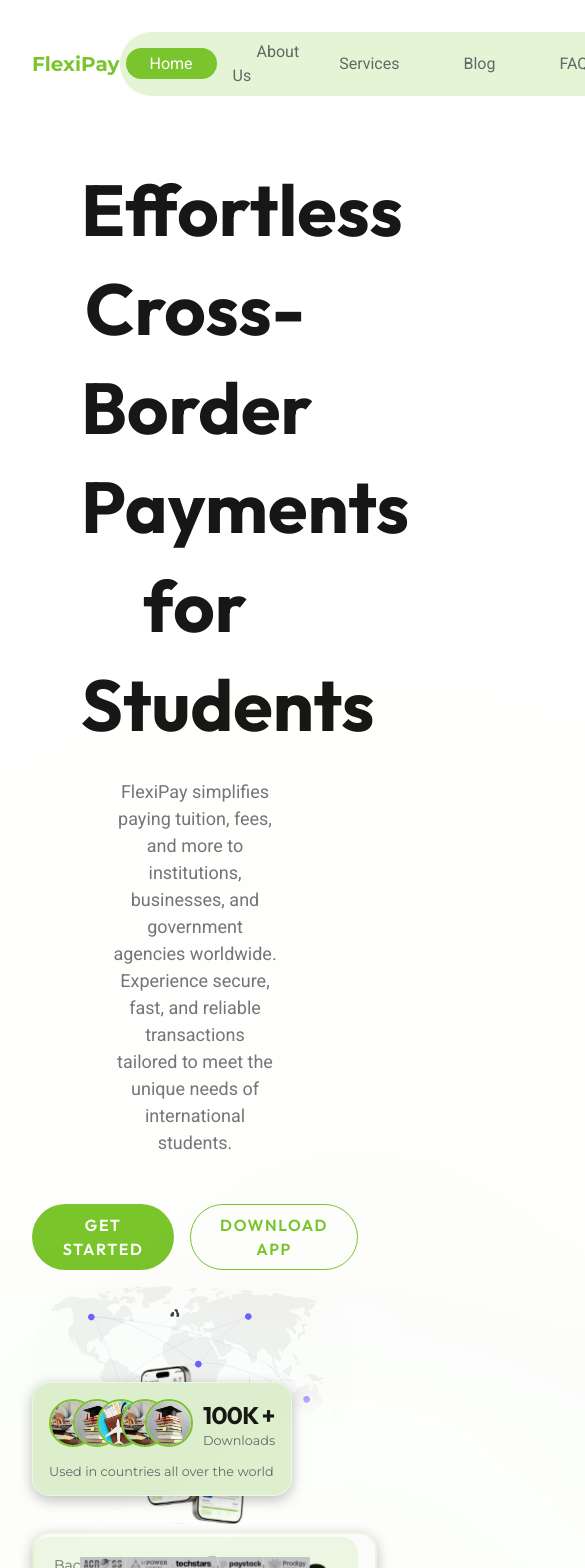
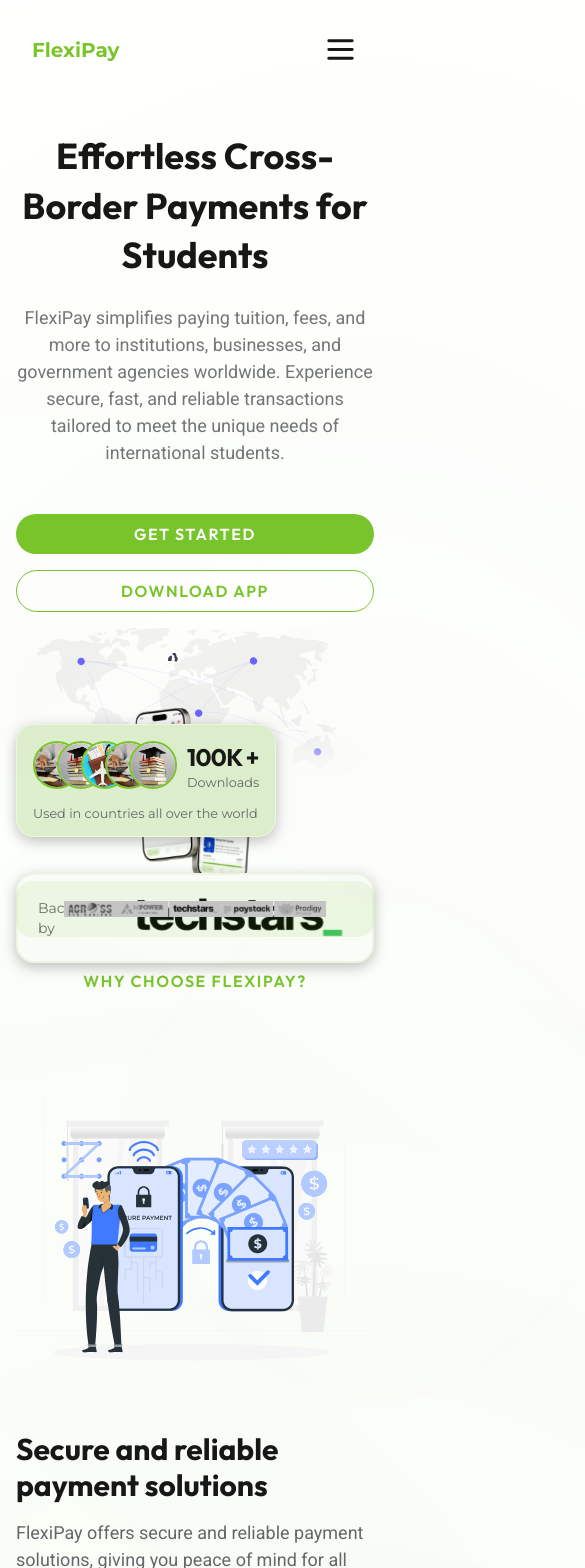
Before and after one commit to Nexoria-Studio/flexpay, a Next.js app: page / in a window 390 px wide. Shown: the top 1568 px of the page, 585 px wide, since content can reach past the window. Built offline with nearby package versions, Linux system fonts and the light colour scheme.

Commit message:
basic responsive layout

```diff
--- a/app/globals.css
+++ b/app/globals.css
@@ -49,7 +49,7 @@
 section {
   max-width: 80rem;
   margin: 0 auto;
-  padding: 2rem;
+  @apply md:p-8 p-4;
 }
 
 .bg-gradient {
--- a/components/layout/blog-post.tsx
+++ b/components/layout/blog-post.tsx
@@ -18,18 +18,18 @@
       <Image
         src={img}
         alt={title}
-        width={430}
+        width={600}
         height={100}
         className="w-96 object-cover h-full brightness-75"
       />
       <div
         id="overlay"
-        className="absolute bottom-4 left-4 right-4 border border-white/50 p-4 backdrop-blur-lg rounded-xl "
+        className="absolute bottom-4 left-4 right-4 border border-white/20 p-4 backdrop-blur-lg rounded-xl "
       >
         <h4 className="text-lg font-outfit font-semibold text-white mb-2">
           {title}
         </h4>
-        <p className="text-white font-roboto text-base">{desc}</p>
+        <p className="text-white font-roboto md:text-base text-sm">{desc}</p>
         <Link
           href={"/"}
           className="text-white underline decoration-primary decoration-2 hover:decoration-4 transition ease-out font-semibold font-outfit underline-offset-4 capitalize mt-2"
@@ -47,7 +47,7 @@
       <SectionTitle className="text-primary text-center my-16">
         Blog posts
       </SectionTitle>
-      <div className="flex gap-8">
+      <div className="flex flex-col md:flex-row gap-8">
         {posts.map((post) => (
           <PostCard
             key={post.id}
--- a/components/layout/footer.tsx
+++ b/components/layout/footer.tsx
@@ -79,7 +79,7 @@
   };
   return (
     <section>
-      <footer className="grid grid-cols-6 gap-8 py-12">
+      <footer className="grid lg:grid-cols-6 md:grid-cols-4 grid-cols-1 gap-8 py-12">
         <div
           id="logo"
           className="font-bold text-xl text-primary font-montserrat"
@@ -136,6 +136,7 @@
               onClick={() => {
                 setShowPopup(true);
               }}
+              className="w-full"
             >
               Subscribe
             </Button>
--- a/components/layout/intro.tsx
+++ b/components/layout/intro.tsx
@@ -9,16 +9,16 @@
 export default function Intro() {
   return (
     <section className="max-w-7xl mx-auto py-8">
-      <Heading className="text-7xl text-center w-[70%] mx-auto font-bold !leading-snug">
+      <Heading className="lg:text-7xl md:text-5xl text-4xl text-center md:w-[70%] w-full mx-auto font-bold !leading-snug">
         Effortless Cross-Border Payments for Students
       </Heading>
-      <p className="text-center text-text/90 w-[60%] mx-auto py-6 px-4">
+      <p className="text-center text-text/90 md:w-[60%] w-full mx-auto py-6 md:px-4">
         FlexiPay simplifies paying tuition, fees, and more to institutions,
         businesses, and government agencies worldwide. Experience secure, fast,
         and reliable transactions tailored to meet the unique needs of
         international students.
       </p>
-      <div className="flex justify-center gap-4 pt-4 mt-2 mb-4">
+      <div className="flex flex-col md:flex-row justify-center gap-4 pt-4 mt-2 mb-4">
         <Button>
           <SectionTitle>Get Started</SectionTitle>
         </Button>
--- a/components/layout/join.tsx
+++ b/components/layout/join.tsx
@@ -3,6 +3,7 @@
 import { IphoneMockup } from "../svg";
 import Apple from "../svg/apple";
 import Play from "../svg/google-play";
+import cn from "@/utils/cn";
 
 function DownloadButton({
   icon,
@@ -12,9 +13,9 @@
   name: string;
 }) {
   return (
-    <button className="bg-black rounded-xl flex gap-4 items-center px-4 py-2">
+    <button className="bg-black rounded-xl flex gap-4 items-center px-4 py-2 w-[180px]">
       {icon}
-      <div className="block text-start">
+      <div className="block text-start ">
         <p className="text-white text-sm mb-2">Download on</p>
         <p className="uppercase text-white text-sm font-semibold">{name}</p>
       </div>
@@ -25,17 +26,17 @@
 export default function Join() {
   return (
     <section>
-      <div className="relative bg-custom-gradient flex w-full rounded-[20px] text-white py-24 px-12 overflow-hidden my-6">
-        <div id="text" className="lg:w-2/3 ">
+      <div className="relative bg-custom-gradient flex w-full rounded-[20px] text-white py-24 px-6 md:px-12 overflow-hidden my-6">
+        <div id="text" className="w-full lg:w-2/3 ">
           <div className="space-y-4 mb-8">
-            <SectionTitle className="text-xl">
+            <SectionTitle className="md:text-left text-center md:text-xl text-lg">
               Ready to Simplify Your Payments?
             </SectionTitle>
-            <Heading className="text-5xl font-semibold capitalize leading-normal">
+            <Heading className="lg:text-5xl md:text-4xl text-3xl text-center md:text-left font-semibold capitalize leading-normal">
               Join thousands of satisfied customers worldwide
             </Heading>
           </div>
-          <div id="app-buttons" className="flex gap-4">
+          <div id="app-buttons" className="flex flex-col md:flex-row items-center gap-4">
             <DownloadButton icon={<Play width={33} />} name="GOOGLE PLAY" />
             <DownloadButton
               icon={<Apple width={30} color="white" />}
@@ -43,7 +44,10 @@
             />
           </div>
         </div>
-        <div id="img" className="lg:w-1/3 absolute right-12 top-1/3">
+        <div
+          id="img"
+          className="hidden lg:block lg:w-1/3 absolute right-12 top-1/3"
+        >
           <IphoneMockup />
         </div>
       </div>
--- a/components/layout/nav.tsx
+++ b/components/layout/nav.tsx
@@ -2,9 +2,10 @@
 
 import Link from "next/link";
 import { usePathname } from "next/navigation";
-import React from "react";
+import React, { useState } from "react";
 import { Button } from "../ui/button";
 import cn from "@/utils/cn";
+import { MenuIcon } from "lucide-react";
 
 type LinkProps = {
   name: string;
@@ -44,6 +45,7 @@
 
 export default function Nav() {
   const pathname = usePathname();
+  const [menu, setMenu] = useState<boolean | null>(null)
 
   return (
     <header className="p-8">
@@ -59,7 +61,7 @@
         {/* Links Section */}
         <div
           id="menu"
-          className="px-1.5 py-2 w-fit h-fit bg-primary/20 rounded-full text-text font-normal"
+          className="lg:block hidden px-1.5 py-2 w-fit h-fit bg-primary/20 rounded-full text-text font-normal"
         >
           <ul className="flex gap-4 items-center">
             {links.map((link, index) => (
@@ -73,8 +75,12 @@
           </ul>
         </div>
 
+        <div id="burger" className="lg:hidden">
+          <MenuIcon size={35} className="cursor-pointer"/>
+        </div>
+
         {/* Button Section */}
-        <div id="button">
+        <div id="button" className="lg:block hidden ">
           <Button>Download App</Button>
         </div>
       </nav>
--- a/components/layout/services.tsx
+++ b/components/layout/services.tsx
@@ -12,7 +12,7 @@
 
 const ServiceCard = ({ title, desc, img }: CardProps) => {
   return (
-    <div className="relative aspect-[41/53] w-full h-auto rounded-[20px] overflow-hidden">
+    <div className="relative aspect-[41/53] w-full min-w-72 h-auto rounded-[20px] overflow-hidden">
       <Image
         src={img}
         alt={title}
@@ -25,7 +25,9 @@
         className="absolute bottom-4 left-4 right-4 border border-white/50 p-4 backdrop-blur-lg rounded-xl"
       >
         <h4 className="text-lg font-semibold text-white mb-2">{title}</h4>
-        <p className="text-white font-roboto text-base">{desc}</p>
+        <p className="text-white font-roboto md:text-base text-sm">
+          {desc}
+        </p>
         <Button variant="default" className="mt-2 w-full">
           <SectionTitle>make payment</SectionTitle>
         </Button>
@@ -36,11 +38,11 @@
 
 export default function Services() {
   return (
-    <section className="mb-6" id="services">
+    <section className="mb-6 overflow-hidden" id="services">
       <SectionTitle className="text-primary text-center my-16">
         Our services
       </SectionTitle>
-      <div className="flex gap-8">
+      <div className="flex gap-8 md:overflow-scroll">
         {services.map((service) => (
           <ServiceCard
             key={service.id}
--- a/components/layout/testimony.tsx
+++ b/components/layout/testimony.tsx
@@ -10,9 +10,12 @@
         What Our Customers Say
       </SectionTitle>
 
-      <div className="grid grid-cols-3 gap-8">
+      <div className="flex gap-8">
         {testimonies.map(({ img, name, testimony }, i) => (
-          <div key={i} className="flex items-center justify-center flex-col">
+          <div
+            key={i}
+            className="flex items-center justify-stretch flex-col min-w-72 w-full h-auto"
+          >
             <div className="size-40 -mb-20 relative z-[1]">
               <Image
                 src={img}
--- a/components/layout/why-pay4me.tsx
+++ b/components/layout/why-pay4me.tsx
@@ -22,7 +22,9 @@
           >
             <Illustration className="w-full lg:w-1/2 h-auto relative z-[5]" />
             <div className="w-full lg:w-1/2 flex flex-col gap-4 lg:gap-8 relative z-[5]">
-              <Heading className="text-6xl font-bold">{title}</Heading>
+              <Heading className="lg:text-6xl md:text-5xl text-3xl font-bold">
+                {title}
+              </Heading>
               <p>{desc}</p>
             </div>
 
```
